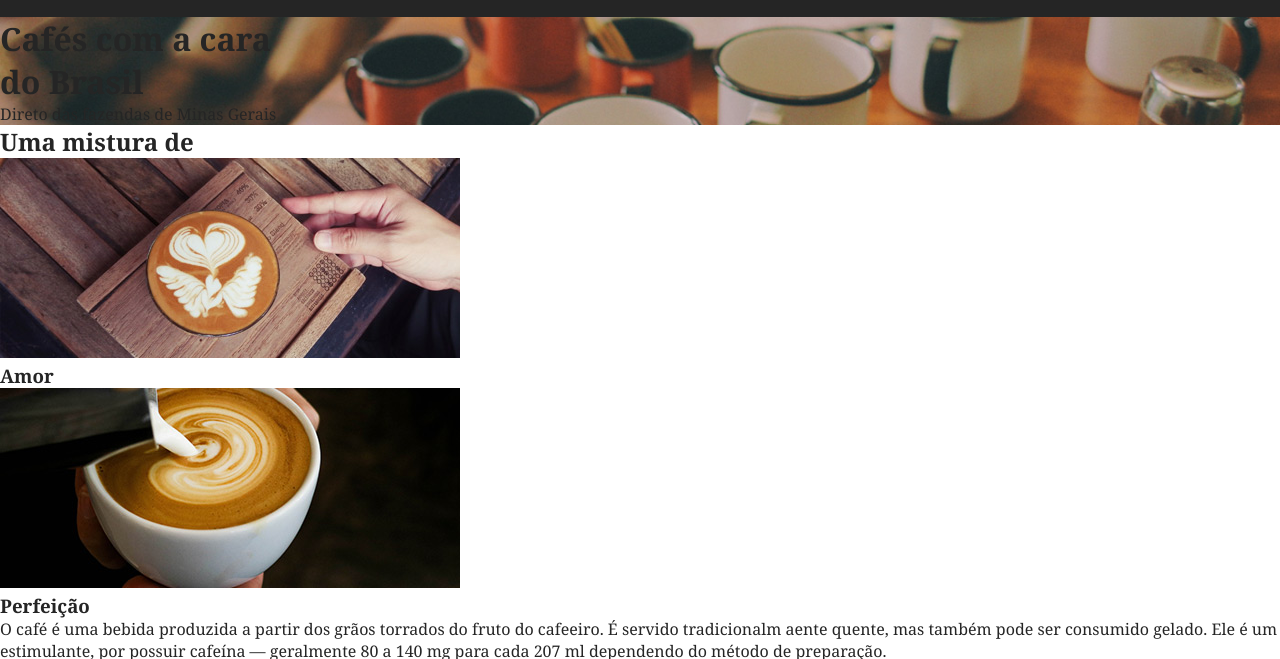
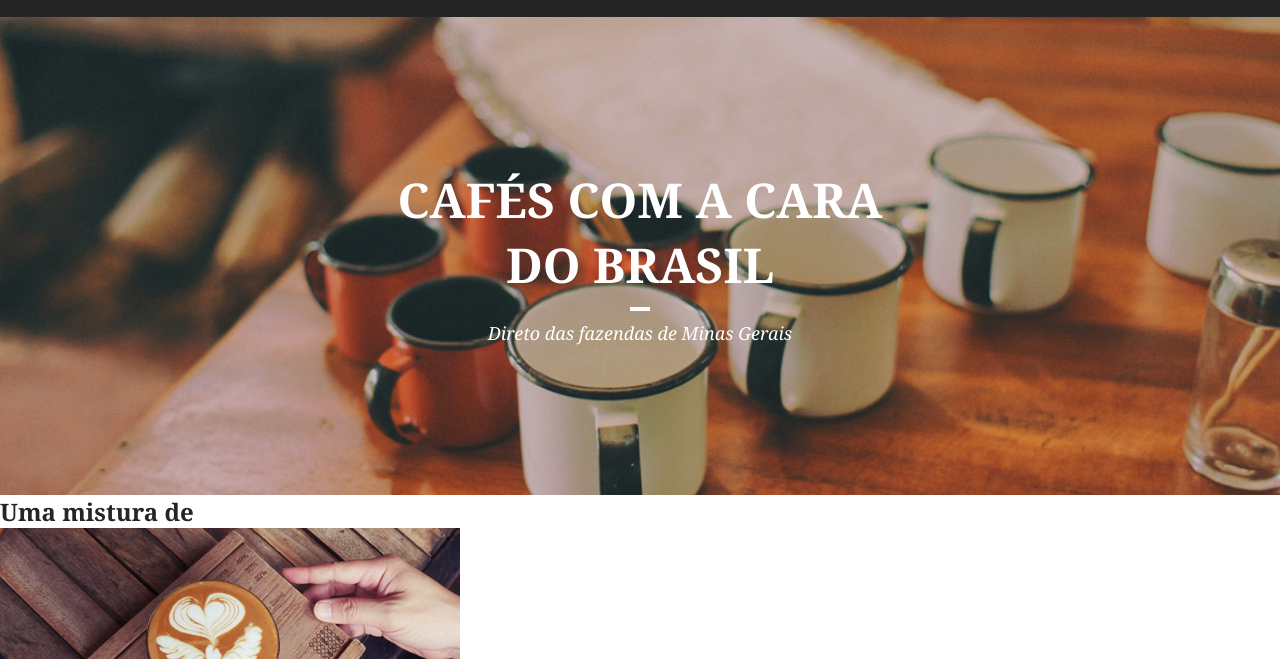
Before and after one commit to renatoknot/CSS-Posicionamento-Avancado, a plain HTML site: page Brafe 1/CSS Puro/index.html in a window 1280 px wide. Shown: the part 67-726 px from the top of the page. Drawn offline with Linux system fonts and the light colour scheme.

Commit message:
css intro

```diff
--- a/Brafe 1/CSS Puro/style.css
+++ b/Brafe 1/CSS Puro/style.css
@@ -54,4 +54,26 @@ body {
 .intro {
   background: url("img/bg-intro.jpg") no-repeat center center;
   background-size: cover;
+  padding: 150px 0;
+  text-align: center;
+  color: #fff;
 }
+
+.intro h1 {
+  text-transform: uppercase;
+  font-size: 3em;
+}
+
+.intro h1::after {
+  content: '';
+  display: block;
+  width: 20px;
+  height: 4px;
+  background: #fff;
+  margin: 10px auto;
+}
+
+.intro p {
+  font-style: italic;
+  font-size: 1.125em;
+}
```
